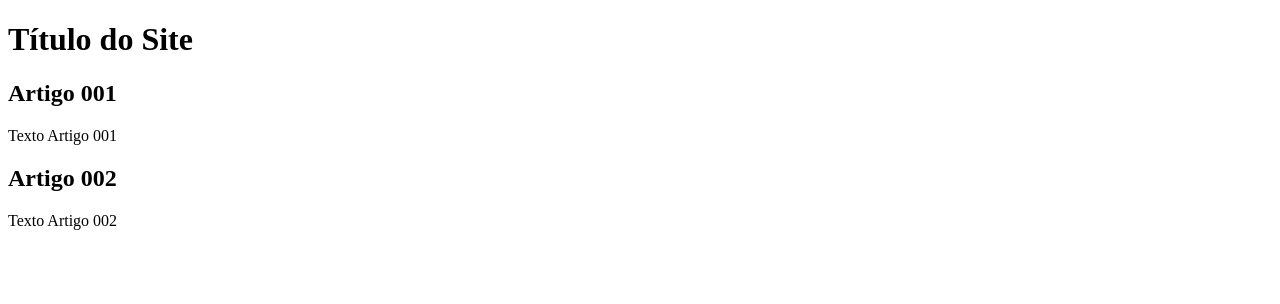
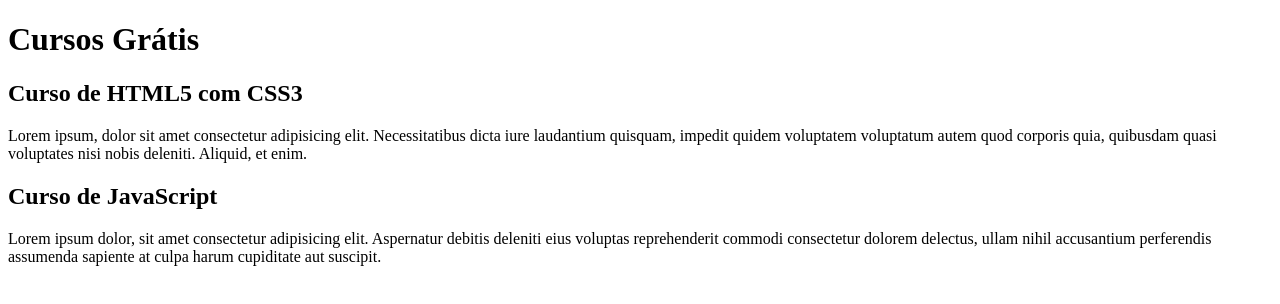
Before and after one commit to englucas-data/projeto-site, a plain HTML site: page index.html in a window 1280 px wide. Drawn offline with Linux system fonts and the light colour scheme.

Commit message:
comecei a escrever o conteudo

```diff
--- a/index.html
+++ b/index.html
@@ -8,15 +8,15 @@
 <body>
     <main>
         <header>
-            <h1>Título do Site</h1>
+            <h1>Cursos Grátis</h1>
         </header>
         <article>
-            <h2>Artigo 001</h2>
-            <p>Texto Artigo 001</p>
+            <h2>Curso de HTML5 com CSS3</h2>
+            <p>Lorem ipsum, dolor sit amet consectetur adipisicing elit. Necessitatibus dicta iure laudantium quisquam, impedit quidem voluptatem voluptatum autem quod corporis quia, quibusdam quasi voluptates nisi nobis deleniti. Aliquid, et enim.</p>
         </article>
         <article>
-            <h2>Artigo 002</h2>
-            <p>Texto Artigo 002</p>
+            <h2>Curso de JavaScript</h2>
+            <p>Lorem ipsum dolor, sit amet consectetur adipisicing elit. Aspernatur debitis deleniti eius voluptas reprehenderit commodi consectetur dolorem delectus, ullam nihil accusantium perferendis assumenda sapiente at culpa harum cupiditate aut suscipit.</p>
         </article>
     </main>
 </body>
```
